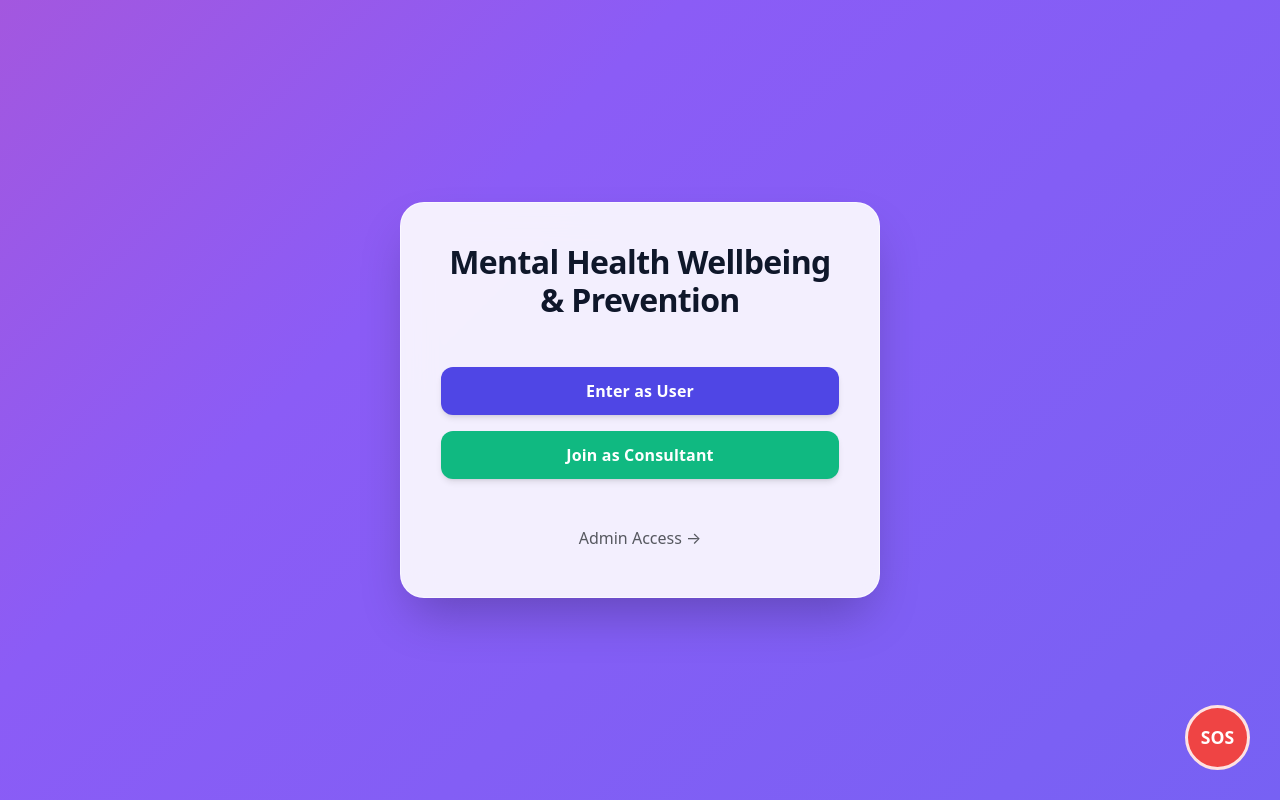
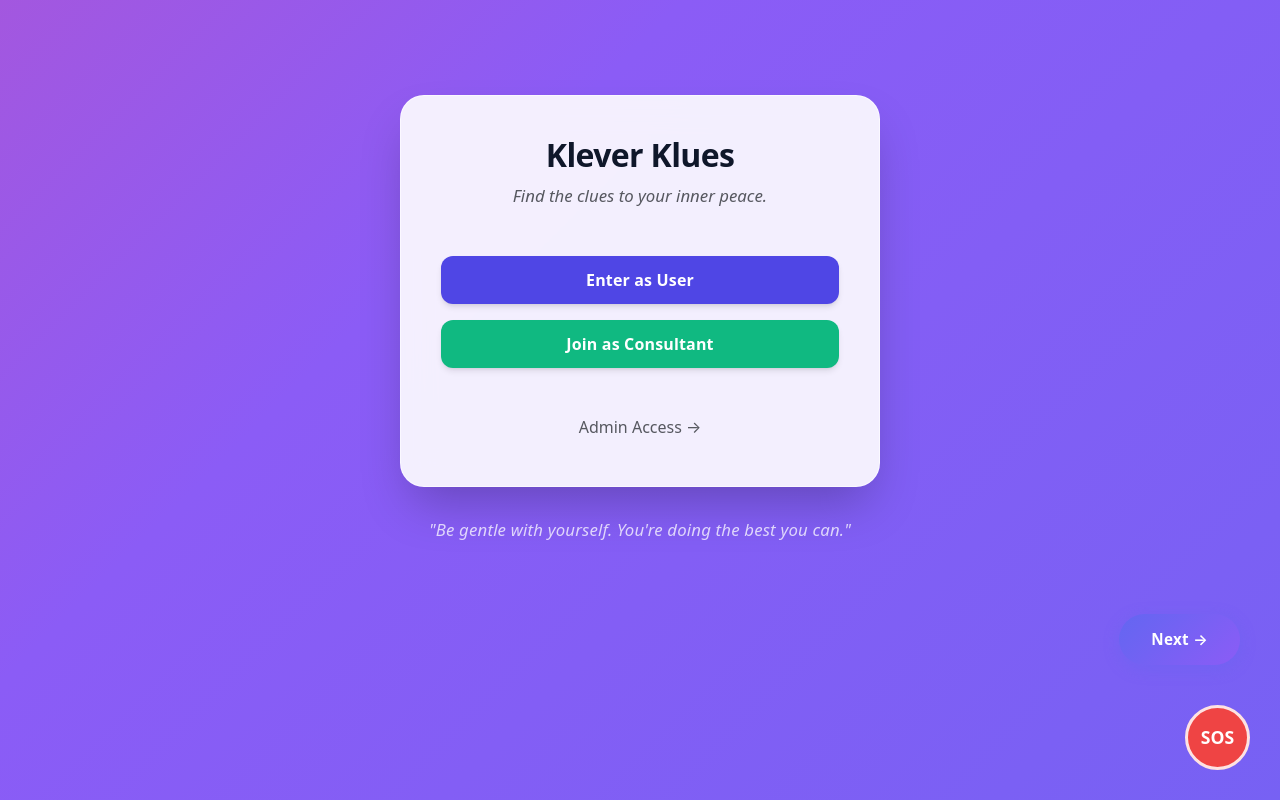
Before and after one commit to Rashipsingh/Mental-Health-Wellbeing-Prevention, a React (Create React App) app: page / in a window 1280 px wide. Built offline with nearby package versions, Linux system fonts and the light colour scheme.

Commit message:
klever klues

```diff
--- a/src/App.css
+++ b/src/App.css
@@ -407,3 +407,85 @@
   z-index: 10000;
   backdrop-filter: blur(5px);
 }
+
+/* --- MOTIVATIONAL QUOTE --- */
+.motivational-quote {
+  color: rgba(255, 255, 255, 0.75);
+  font-style: italic;
+  font-size: 1.05rem;
+  text-align: center;
+  max-width: 540px;
+  line-height: 1.6;
+  letter-spacing: 0.01em;
+}
+
+@keyframes fadeInQuote {
+  from { opacity: 0; transform: translateY(15px); }
+  to { opacity: 1; transform: translateY(0); }
+}
+
+.fade-in-quote {
+  animation: fadeInQuote 1.2s ease-out forwards;
+}
+
+/* --- PAGE NAVIGATION BUTTONS --- */
+.page-nav-container {
+  display: flex;
+  justify-content: space-between;
+  align-items: center;
+  align-self: stretch;
+  padding: 40px 20px;
+  width: 100%;
+  max-width: 1400px;
+  margin: 0 auto;
+  gap: 16px;
+}
+
+.page-nav-btn {
+  display: inline-flex;
+  align-items: center;
+  gap: 8px;
+  padding: 14px 32px;
+  border: none;
+  border-radius: 50px;
+  background: linear-gradient(135deg, #6366f1, #8b5cf6);
+  color: #ffffff;
+  font-weight: 600;
+  font-size: 0.95rem;
+  letter-spacing: 0.02em;
+  cursor: pointer;
+  box-shadow: 0 4px 15px rgba(99, 102, 241, 0.4);
+  transition: all 0.3s cubic-bezier(0.4, 0, 0.2, 1);
+  white-space: nowrap;
+}
+
+.page-nav-btn:hover {
+  transform: translateY(-3px);
+  box-shadow: 0 8px 25px rgba(99, 102, 241, 0.5);
+  background: linear-gradient(135deg, #818cf8, #a78bfa);
+}
+
+.page-nav-btn:active {
+  transform: translateY(-1px);
+  box-shadow: 0 4px 12px rgba(99, 102, 241, 0.4);
+}
+
+.page-nav-spacer {
+  flex: 1;
+}
+
+@media (max-width: 576px) {
+  .page-nav-container {
+    flex-direction: column;
+    gap: 12px;
+    padding: 30px 16px;
+  }
+  .page-nav-btn {
+    width: 100%;
+    justify-content: center;
+    padding: 14px 24px;
+  }
+  .page-nav-spacer {
+    display: none;
+  }
+}
--- a/src/App.js
+++ b/src/App.js
@@ -37,13 +37,56 @@ function SOSButton() {
   );
 }
 
+/* ---------------- PAGE NAVIGATION BUTTONS ---------------- */
+function PageNavigation({ prevPath, prevLabel, nextPath, nextLabel }) {
+  const navigate = useNavigate();
+  return (
+    <div className="page-nav-container">
+      {prevPath ? (
+        <button className="page-nav-btn" onClick={() => navigate(prevPath)}>
+          ← {prevLabel || "Previous"}
+        </button>
+      ) : <div className="page-nav-spacer" />}
+      {nextPath ? (
+        <button className="page-nav-btn" onClick={() => navigate(nextPath)}>
+          {nextLabel || "Next"} →
+        </button>
+      ) : <div className="page-nav-spacer" />}
+    </div>
+  );
+}
+
+/* ---------------- MOTIVATIONAL QUOTES ---------------- */
+const motivationalQuotes = [
+  "Your mental health is a priority. Your happiness is essential. Your self-care is a necessity.",
+  "It's okay to not be okay, as long as you are not giving up.",
+  "You don't have to control your thoughts. You just have to stop letting them control you.",
+  "Healing takes time, and asking for help is a courageous step.",
+  "The strongest people are those who win battles we know nothing about.",
+  "Be gentle with yourself. You're doing the best you can.",
+  "You are not your illness. You have a name, a history, a personality. Staying yourself is part of the battle.",
+  "Every day may not be good, but there is something good in every day.",
+  "Self-care is not selfish. You cannot serve from an empty vessel.",
+  "Breathe. Let go. And remind yourself that this very moment is the only one you know you have for sure.",
+  "Mental health is not a destination, but a process. It's about how you drive, not where you're going.",
+  "There is hope, even when your brain tells you there isn't.",
+  "You are allowed to feel messed up and inside out. It doesn't mean you're defective. It just means you're human.",
+  "One small crack does not mean that you are broken. It means you were put to the test and you didn't fall apart.",
+  "What mental health needs is more sunlight, more candor, and more unashamed conversation.",
+  "Almost everything will work again if you unplug it for a few minutes, including you.",
+  "Your present circumstances don't determine where you can go; they merely determine where you start.",
+  "The only journey is the journey within."
+];
+
 /* ---------------- LANDING PAGE ---------------- */
 function Landing() {
   const navigate = useNavigate();
+  const [quote] = useState(() => motivationalQuotes[Math.floor(Math.random() * motivationalQuotes.length)]);
   return (
-    <div className="hero-wrapper">
+    <div className="hero-wrapper" style={{ flexDirection: "column", gap: "30px" }}>
       <div className="glass-card text-center fade-in">
-        <h2 className="mb-5">Mental Health Wellbeing & Prevention</h2>
+        <h2 className="mb-2">Klever Klues</h2>
+        <p className="text-muted mb-5" style={{ fontSize: "1.05rem", fontStyle: "italic" }}>Find the clues to your inner peace.</p>
         <div className="d-flex flex-column gap-3">
           <button className="btn btn-primary btn-premium" onClick={() => navigate("/user")}>Enter as User</button>
           <button className="btn btn-success btn-premium" style={{ background: "rgba(255,255,255,0.2)", color: "#1e293b", backdropFilter: "blur(10px)" }} onClick={() => navigate("/consultant")}>Join as Consultant</button>
@@ -52,6 +95,10 @@ function Landing() {
           </div>
         </div>
       </div>
+      <div className="motivational-quote fade-in-quote">
+        "{quote}"
+      </div>
+      <PageNavigation nextPath="/user" nextLabel="Next" />
     </div>
   );
 }
@@ -76,11 +123,11 @@ function UserAuth({ setAuthUser }) {
   };
 
   return (
-    <div className="hero-wrapper">
+    <div className="hero-wrapper" style={{ flexDirection: "column" }}>
       <div className="glass-card fade-in">
         <div className="text-center mb-4">
-          <h3 className="mt-2">Welcome</h3>
-          <p className="text-muted small">Access your personal wellbeing dashboard</p>
+          <h3 className="mt-2">Welcome to Klever Klues</h3>
+          <p className="text-muted small">Step into your personal wellbeing space.</p>
         </div>
 
         <div className="d-flex justify-content-center mb-4 bg-light rounded-pill p-1" style={{ border: "1px solid #e2e8f0" }}>
@@ -106,6 +153,10 @@ function UserAuth({ setAuthUser }) {
                 <input type="tel" name="phone" className="form-control" onChange={handleChange} />
               </div>
               <div className="mb-3">
+                <label className="small text-muted mb-1 fw-bold">Alternate Phone Number</label>
+                <input type="tel" name="alternatePhone" className="form-control" onChange={handleChange} />
+              </div>
+              <div className="mb-3">
                 <label className="small text-muted mb-1 fw-bold">Preferred Language</label>
                 <div className="position-relative">
                   <select name="language" className="form-control" onChange={handleChange} style={{ appearance: "none", WebkitAppearance: "none", MozAppearance: "none", paddingRight: "30px" }}>
@@ -128,9 +179,10 @@ function UserAuth({ setAuthUser }) {
             <label className="small text-muted mb-1 fw-bold">{mode === "register" ? "Create Password" : "Password"}</label>
             <input type="password" name="password" className="form-control" placeholder="••••••••" onChange={handleChange} required />
           </div>
-          <button className="btn btn-primary btn-premium w-100">{mode === "login" ? "Secure Login" : "Create Account"}</button>
+          <button className="btn btn-primary btn-premium w-100">{mode === "login" ? "Login" : "Create Account"}</button>
         </form>
       </div>
+      <PageNavigation prevPath="/" prevLabel="Previous" nextPath="/consultant" nextLabel="Next" />
     </div>
   );
 }
@@ -157,10 +209,14 @@ function UserDashboard({ authUser, onLogout, consultants, appointments, setAppoi
   const approvedConsultants = consultants.filter(c => c.status === "Approved");
 
   return (
-    <div className="layout-app fade-in">
+    <div className="layout-app fade-in" style={{
+      background: "linear-gradient(-45deg, #6366f1, #8b5cf6, #ec4899, #f43f5e)",
+      backgroundSize: "400% 400%",
+      animation: "gradientPan 15s ease infinite"
+    }}>
       <div className="layout-sidebar">
         <div className="sidebar-logo">
-          Mental Health Wellbeing
+          Klever Klues
         </div>
         <div className={`sidebar-nav-item ${view === "home" ? "active" : ""}`} onClick={() => setView("home")}>
           Overview
@@ -434,6 +490,7 @@ function UserDashboard({ authUser, onLogout, consultants, appointments, setAppoi
           </div>
         )}
 
+        <PageNavigation prevPath="/user" prevLabel="Previous" nextPath="/consultant" nextLabel="Next" />
       </div>
     </div>
   );
@@ -465,7 +522,7 @@ function ConsultantRegistration({ consultants, setConsultants }) {
   );
 
   return (
-    <div className="hero-wrapper">
+    <div className="hero-wrapper" style={{ flexDirection: "column" }}>
       <div className="glass-card fade-in" style={{ maxWidth: "600px" }}>
         <form onSubmit={handleSubmit}>
           <div className="mb-4">
@@ -474,6 +531,10 @@ function ConsultantRegistration({ consultants, setConsultants }) {
               <div className="col-12">
                 <label className="small fw-bold text-muted mb-1">Full Name</label>
                 <input type="text" className="form-control" onChange={e => setFormData({ ...formData, fullName: e.target.value })} required />
+              </div>
+              <div className="col-12">
+                <label className="small fw-bold text-muted mb-1">Email ID</label>
+                <input type="email" className="form-control" placeholder="you@domain.com" onChange={e => setFormData({ ...formData, email: e.target.value })} required />
               </div>
               <div className="col-12">
                 <label className="small fw-bold text-muted mb-1">Address</label>
@@ -558,6 +619,7 @@ function ConsultantRegistration({ consultants, setConsultants }) {
           <button className="btn btn-primary btn-premium w-100 mt-2">Submit Application</button>
         </form>
       </div>
+      <PageNavigation prevPath="/user/dashboard" prevLabel="Previous" nextPath="/admin" nextLabel="Next" />
     </div>
   );
 }
@@ -600,7 +662,7 @@ function Admin({ consultants, setConsultants }) {
           Settings
         </div>
         <div style={{ marginTop: "auto", paddingTop: "40px" }}>
-          <button className="btn btn-outline-light w-100" onClick={() => navigate("/")}>Exit Command</button>
+          <button className="btn btn-outline-light w-100" onClick={() => navigate("/")}>Exit</button>
         </div>
       </div>
 
@@ -638,12 +700,12 @@ function Admin({ consultants, setConsultants }) {
             <table className="table-premium">
               <thead>
                 <tr>
-                  <th style={{ width: "15%", whiteSpace: "nowrap" }}>Name</th>
-                  <th style={{ width: "20%", whiteSpace: "nowrap" }}>Email</th>
-                  <th style={{ width: "12%", whiteSpace: "nowrap" }}>Status</th>
-                  <th style={{ width: "28%", whiteSpace: "nowrap" }}>Action</th>
-                  <th style={{ width: "20%", whiteSpace: "nowrap" }}>Feedback</th>
-                  <th className="text-end" style={{ width: "5%", whiteSpace: "nowrap" }}>View</th>
+                  <th style={{ width: "15%", whiteSpace: "nowrap", color: "#1e293b" }}>Name</th>
+                  <th style={{ width: "20%", whiteSpace: "nowrap", color: "#1e293b" }}>Email</th>
+                  <th style={{ width: "12%", whiteSpace: "nowrap", color: "#1e293b" }}>Status</th>
+                  <th style={{ width: "28%", whiteSpace: "nowrap", color: "#1e293b" }}>Action</th>
+                  <th style={{ width: "20%", whiteSpace: "nowrap", color: "#1e293b" }}>Feedback</th>
+                  <th className="text-end" style={{ width: "5%", whiteSpace: "nowrap", color: "#1e293b" }}>View</th>
                 </tr>
               </thead>
               <tbody>
@@ -685,6 +747,7 @@ function Admin({ consultants, setConsultants }) {
             </table>
           </div>
         </div>
+        <PageNavigation prevPath="/consultant" prevLabel="Previous" />
       </div>
     </div>
   );
```
